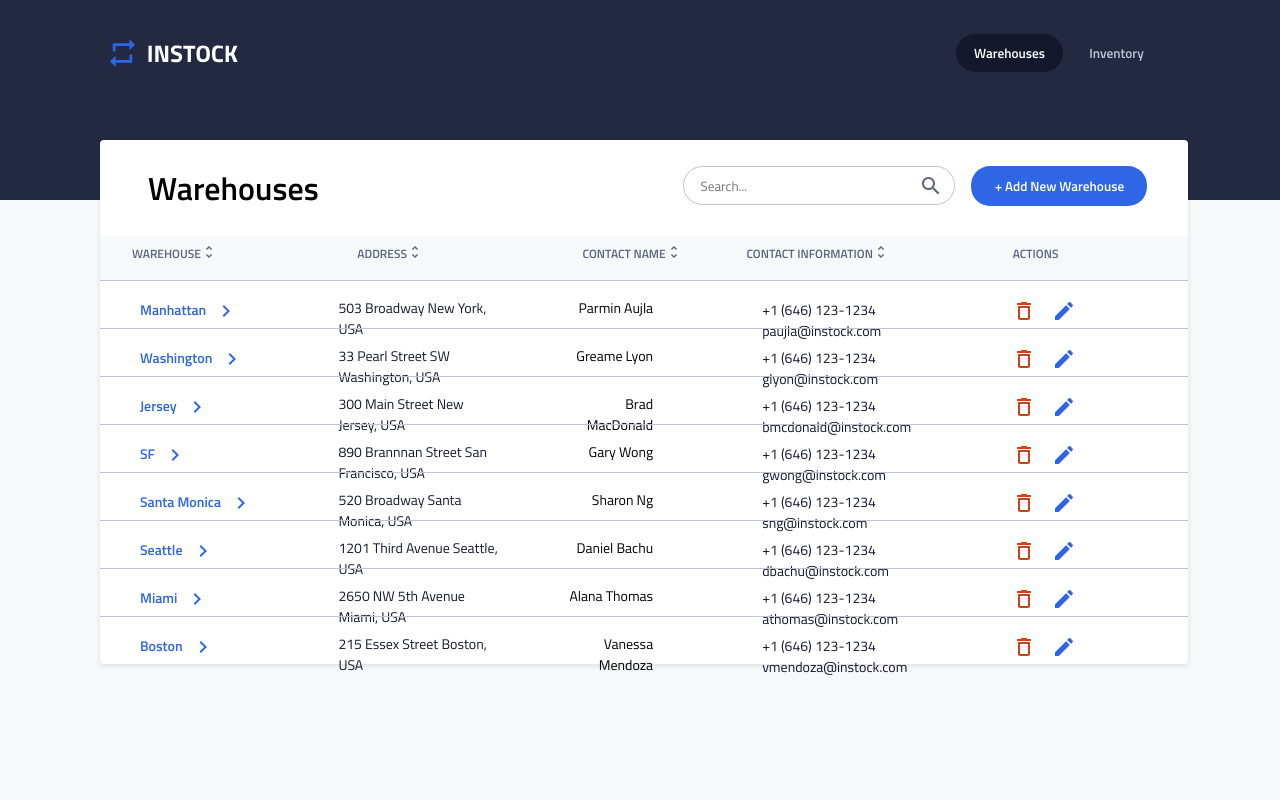
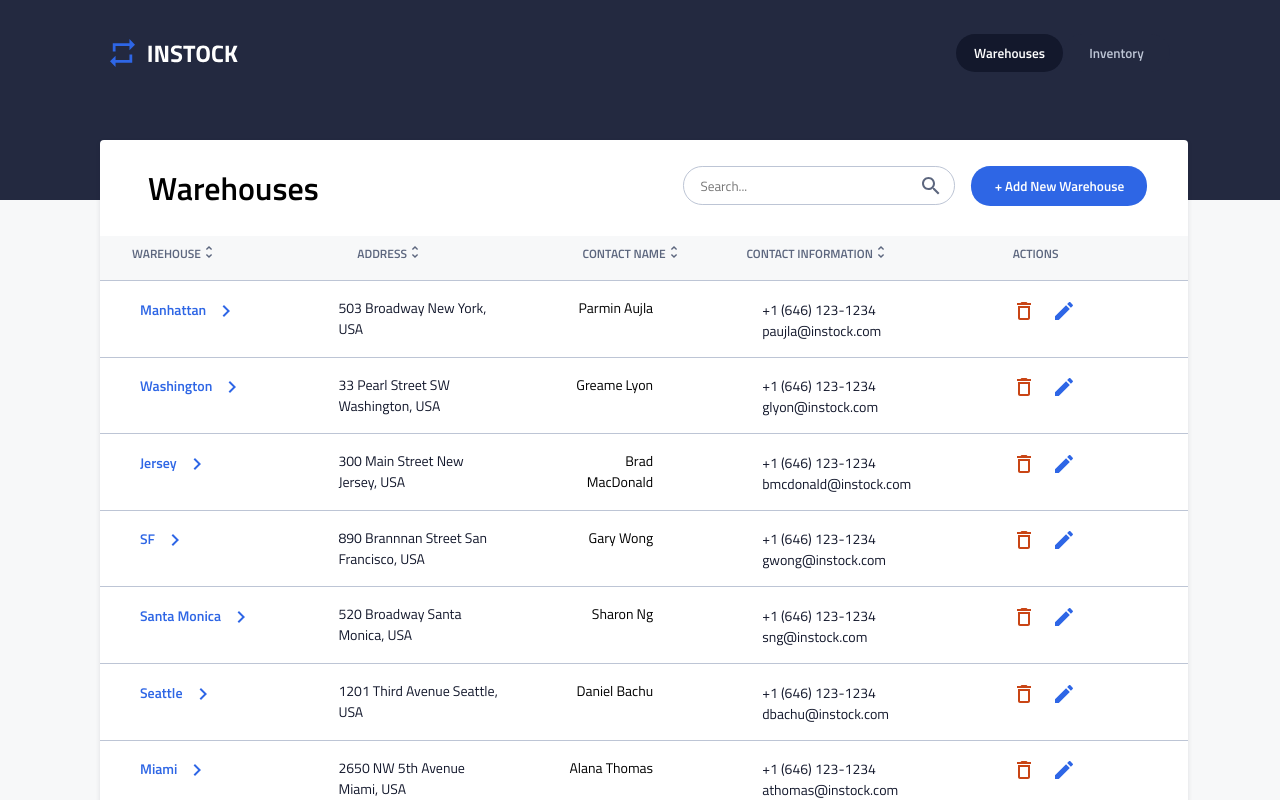
Before and after one commit to ShirinSadeghii/instock-frontend, a React (Create React App) app: page / in a window 1280 px wide. Shown: the top 800 px of the page. Built offline with nearby package versions, Linux system fonts and the light colour scheme.

Commit message:
fix height for warehouse list component tablet and desktop

```diff
--- a/src/components/WarehouseList/warehouseList.scss
+++ b/src/components/WarehouseList/warehouseList.scss
@@ -23,7 +23,6 @@
     margin-bottom: 1rem;
     margin-right: 1rem;
     @include tablet {
-      // margin-top: 1.2rem;
       padding-top: 1.5rem;
     }
   }
@@ -108,20 +107,18 @@
     @include tablet {
       display: flex;
       justify-content: space-between;
-      // gap: 8rem;
+
       font-size: 0.7rem;
       color: $Slate;
       height: 2.5rem;
       background-color: $Light-Grey;
-      // padding-left: 2rem;
-      // padding-right: 2rem;
+
       padding: 0 32px;
     }
     @include desktop {
       font-size: 0.75rem;
       font-weight: 600;
       height: 2.75rem;
-      // gap: 3.6rem;
     }
   }
   &__tabletLeader--box1 {
@@ -165,8 +162,7 @@
     padding: 0;
     flex-wrap: wrap;
     flex-direction: column;
-    // border-top: solid 0.1rem $Cloud;
-    // border-bottom: solid 0.1rem $Cloud;
+
     list-style-type: none;
     font-size: 0.7rem;
     @include tablet {
@@ -178,31 +174,28 @@
   &__detailsBox--list {
     display: flex;
     border-top: solid 0.1rem $Cloud;
-    // border-bottom: solid 0.1rem $Cloud;
-    // height: 11rem;
+
     padding-left: 1rem;
     padding-right: 1rem;
     padding-top: 1rem;
     justify-content: center;
     @include tablet {
-      height: 4.5rem;
-      // padding-left: 2rem;
+      // height: 4.5rem;
+
       align-items: baseline;
-      // padding-top: 1rem;
-      // padding-bottom: 1rem;
+
       padding: 1rem 0 1rem;
       justify-content: space-between;
     }
     @include desktop {
-      height: 3rem;
+      // height: 3rem;
     }
   }
   &__detailsBox--left {
     display: flex;
-    // background-color: lightblue;
+
     flex-direction: column;
-    // flex-direction: column;
-    // margin-left: 1rem;
+
     width: 42%;
     margin-right: 2rem;
     @include tablet {
@@ -214,7 +207,6 @@
     }
   }
   &__detailsBox--right {
-    // background-color: chartreuse;
     flex-direction: column;
     margin-right: 1rem;
     width: 42%;
@@ -230,16 +222,15 @@
     color: $Slate;
     font-weight: 600;
     padding-bottom: 0.3rem;
-    // padding-top: 0.1rem;
+
     @include tablet {
       display: none;
     }
   }
   &__detailsInfo {
     color: $Instock-Black;
-    // padding-bottom: 0.1rem;
+
     @include tablet {
-      // text-align: right;
       width: 22%;
     }
     @include desktop {
@@ -261,7 +252,7 @@
     padding-bottom: 1rem;
     margin-top: -0.4rem;
     font-weight: 600;
-    // width: 40%;
+
     @include tablet {
       width: 25%;
     }
```
